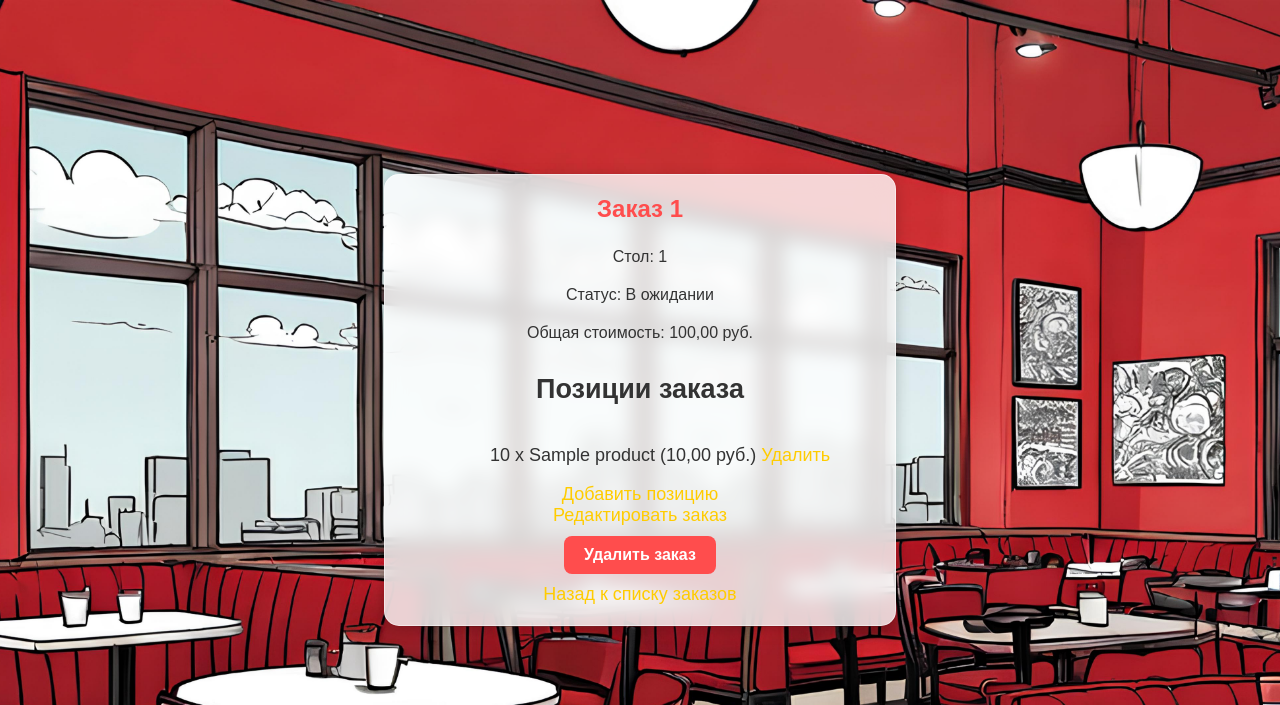
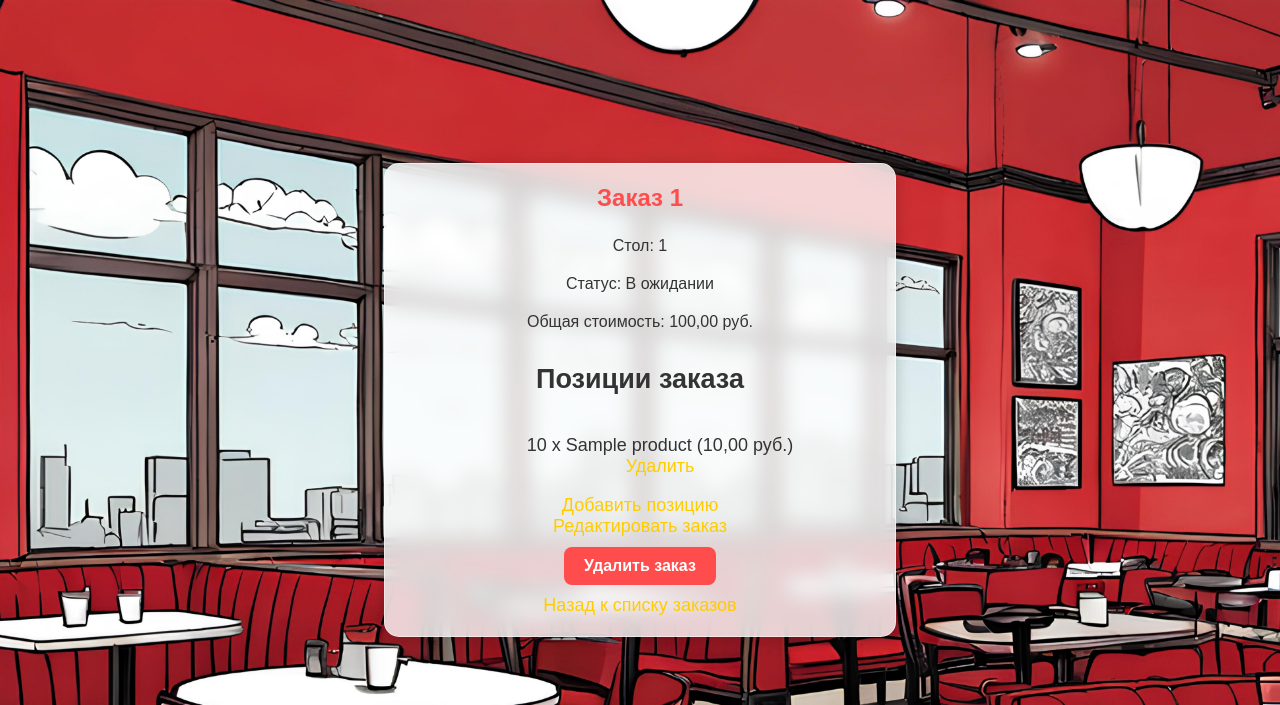
Before and after one commit to Mister-Monkster/cafe, a Django app: page /1/ in a window 1280 px wide. Shown: the top 705 px of the page. Run offline with Django 5.2, Linux system fonts and the light colour scheme; tables that the repository leaves empty hold one stand-in row (values such as "Sample post").

Commit message:
Update style.css

```diff
--- a/cafe/orders/static/orders/css/style.css
+++ b/cafe/orders/static/orders/css/style.css
@@ -100,6 +100,7 @@
     margin: 10px 0;
 }
 
-.detail{
-    display:inline;
-}
+.detail {
+    display: flex;
+    flex-direction: row;
+    justify-content: center;
```
